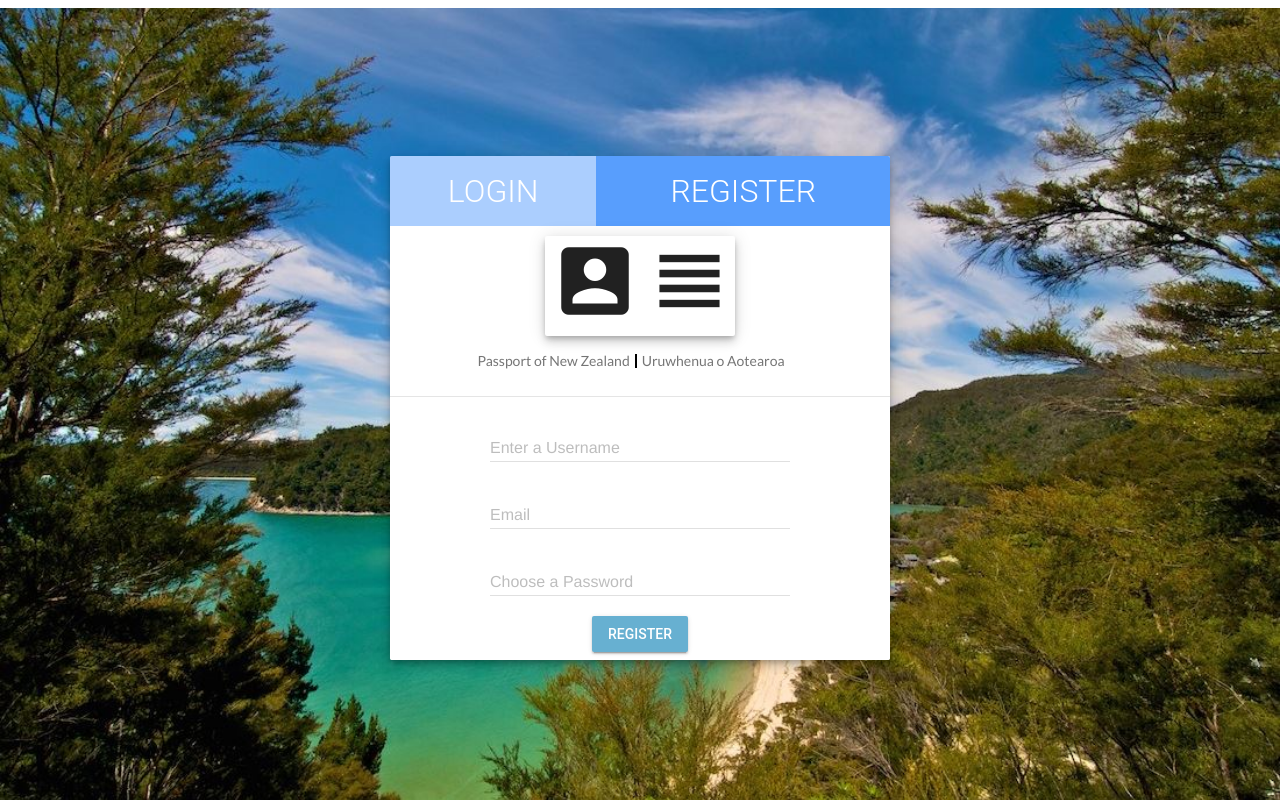
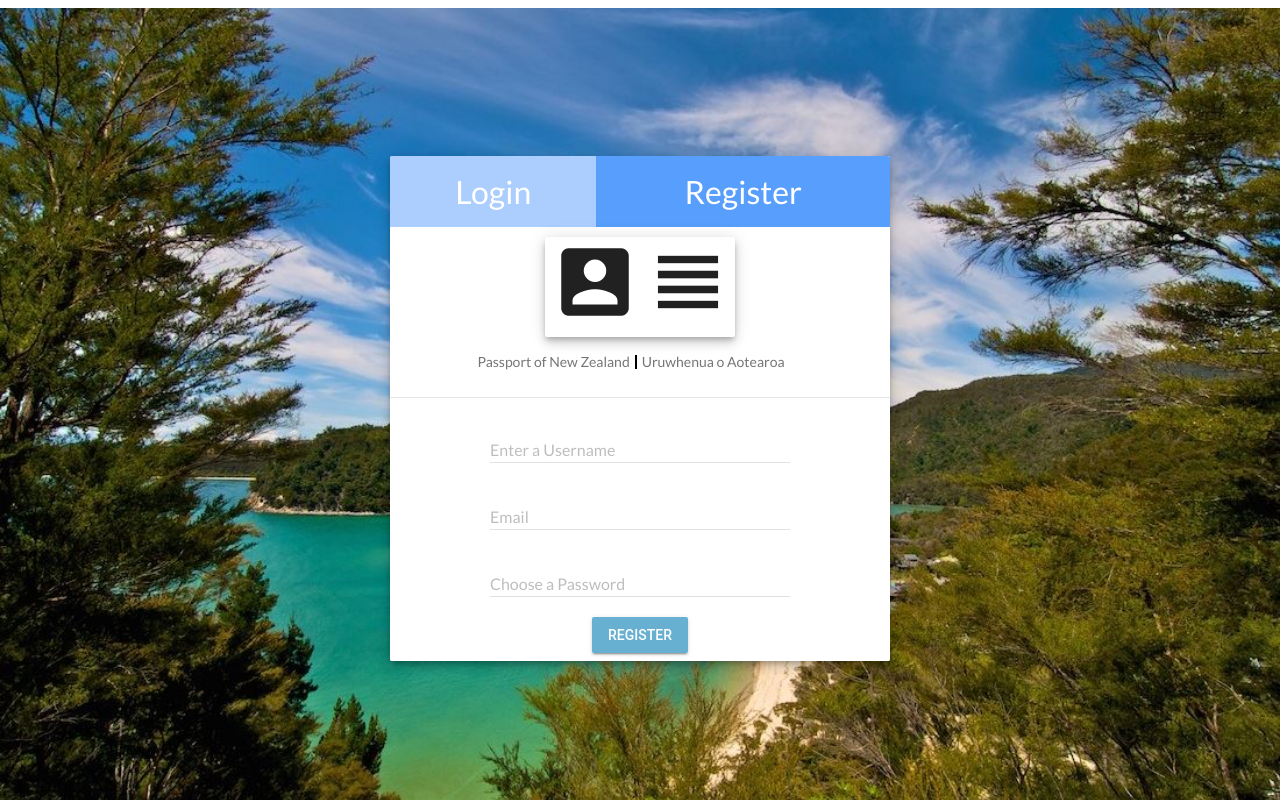
Before and after one commit to jlee512/CS50x-Final-Project, a Flask app: page /register in a window 1280 px wide. Run offline with Flask 2, Linux system fonts and the light colour scheme; data that the repository does not hold is empty; some libraries are stand-ins or nearby versions.

```diff
--- a/static/CSS/default_styles.css
+++ b/static/CSS/default_styles.css
@@ -9,3 +9,8 @@
     src: url('/static/Fonts/Open Sans/Open Sans regular.ttf') format("truetype")
 
 }
+
+h1, h2, h3, h4, h5, h6, p, html, body {
+    font-family: Lato, Open-Sans, Serif;
+
+}
--- a/static/JavaScript/background_image_load.js
+++ b/static/JavaScript/background_image_load.js
@@ -110,8 +110,9 @@ var image7_inactive = {'background-color': 'rgba(178, 240, 255, 0.5)', 'color':
 
 /*Assigns modified form colours subject to user selection*/
 function assign_form_header_colors(image_num) {
-    $(".form-active").css(image_title);
-    $(".form-inactive").css(image_inactive);
+    $(".form-active").animate(image_title, 350);
+    $(".form-inactive").animate(image_inactive, 350);
+    $("#action-button").animate(image_button, 200);
 
 }
 
--- a/templates/layout.html
+++ b/templates/layout.html
@@ -26,8 +26,9 @@
     {#-----------------------ICONS------------------------#}
     <link href="/static/CSS/font.css" rel="stylesheet">
 
-    {#------------Bootstrap JS and jQuery plugins------------#}
+    {#------------Bootstrap JS, jQuery and jQuery UI plugins------------#}
     <script src="https://code.jquery.com/jquery-3.1.1.min.js"></script>
+    <script src="https://code.jquery.com/ui/1.12.1/jquery-ui.min.js" integrity="sha256-VazP97ZCwtekAsvgPBSUwPFKdrwD3unUfSGVYrahUqU=" crossorigin="anonymous"></script>
     {#    <script src="https://maxcdn.bootstrapcdn.com/bootstrap/3.3.7/js/bootstrap.min.js"></script>#}
 
     {#------------------CUSTOM JAVASCRIPT---------------#}
--- a/templates/login.html
+++ b/templates/login.html
@@ -21,8 +21,8 @@
                 <div class="center-items-middle">
                     <div class="mdl-card mdl-shadow--6dp center-items-inner">
                         <div class="mdl-card__title">
-                            <h2 class="mdl-card__title-text login-tab form-active"> LOGIN </h2>
-                            <h2 class="mdl-card__title-text register-tab form-inactive"> REGISTER </h2>
+                            <h2 class="mdl-card__title-text login-tab form-active"> Login </h2>
+                            <h2 class="mdl-card__title-text register-tab form-inactive"> Register </h2>
                         </div>
 
                         <div class="passport-outer">
--- a/templates/register.html
+++ b/templates/register.html
@@ -21,8 +21,8 @@
                 <div class="center-items-middle">
                     <div class="mdl-card mdl-shadow--6dp center-items-inner">
                         <div class="mdl-card__title">
-                            <h2 class="mdl-card__title-text login-tab form-inactive"> LOGIN </h2>
-                            <h2 class="mdl-card__title-text register-tab form-active"> REGISTER </h2>
+                            <h2 class="mdl-card__title-text login-tab form-inactive"> Login </h2>
+                            <h2 class="mdl-card__title-text register-tab form-active"> Register </h2>
                         </div>
 
                         <div class="passport-outer">
```
